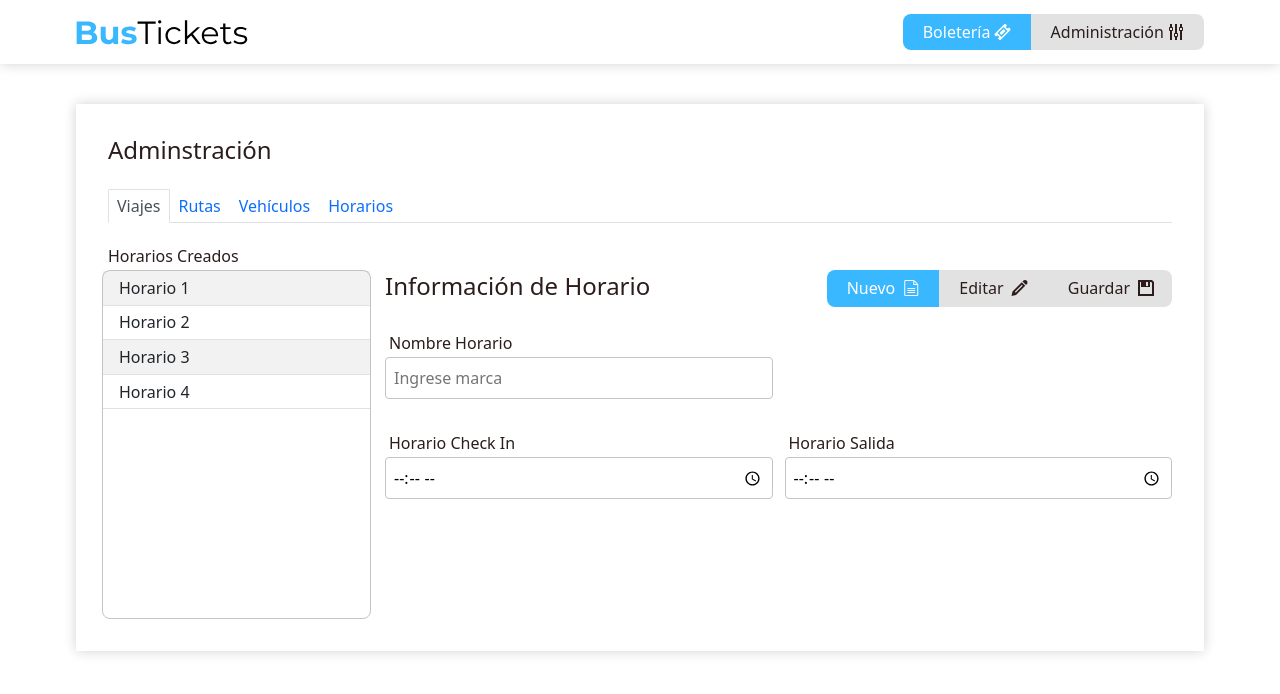
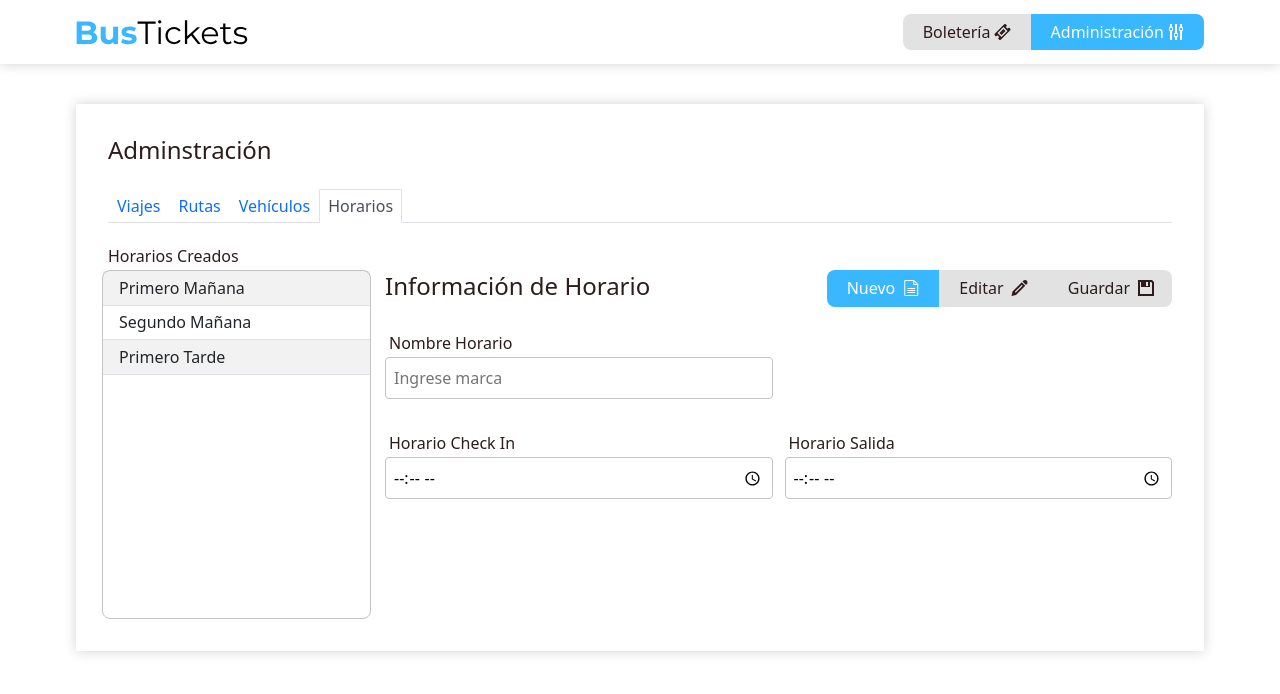
Before and after one commit to DanielAlonsoDev/Bustickets, a website: page index.html in a window 1280 px wide. Drawn offline with nearby package versions, Linux system fonts and the light colour scheme; files whose address does not match are found by name.

Commit message:
Avances en el funcionamiento del los horarios; la tabla ya carga los contenidos de un JSON

```diff
--- a/index.html
+++ b/index.html
@@ -19,18 +19,17 @@
             <img src="/images/BusTicketslogo.svg" alt="Logo del sitio">
             <ul class="nav nav-pills mb-3" id="pills-tab" role="tablist">
                 <li class="nav-item" role="presentation">
-                    <button class="nav-link active" id="pills-tickets-tab" data-bs-toggle="pill"
+                    <button class="nav-link" id="pills-tickets-tab" data-bs-toggle="pill"
                         data-bs-target="#pills-tickets" type="button" role="tab" aria-controls="pills-tickets"
                         aria-selected="true">Boletería <i class="icon-ticket"></i></button>
                 </li>
                 <li class="nav-item" role="presentation">
-                    <button class="nav-link" id="pills-administration-tab" data-bs-toggle="pill"
+                    <button class="nav-link active" id="pills-administration-tab" data-bs-toggle="pill"
                         data-bs-target="#pills-administration" type="button" role="tab"
                         aria-controls="pills-administration" aria-selected="false">Administración <i class="icon-equalizer2"></i></button>
                 </li>
             </ul>
         </div>
-
     </header>
 
     <main class="tab-content" id="pills-tabContent">
@@ -187,7 +186,7 @@
                     <nav>
                         <!-- BOTONES DEL TAB DE NAVEGACION -->
                         <div class="nav nav-tabs mt-5" id="nav-tab" role="tablist">
-                            <button class="nav-link active" id="nav-bustrip-tab" data-bs-toggle="tab"
+                            <button class="nav-link" id="nav-bustrip-tab" data-bs-toggle="tab"
                                 data-bs-target="#nav-bustrip" type="button" role="tab" aria-controls="nav-bustrip"
                                 aria-selected="true">Viajes</button>
 
@@ -198,7 +197,7 @@
                             <button class="nav-link" id="nav-vehicle-tab" data-bs-toggle="tab"
                                 data-bs-target="#nav-vehicle" type="button" role="tab" aria-controls="nav-vehicle"
                                 aria-selected="false">Vehículos</button>
-                            <button class="nav-link" id="nav-schedule-tab" data-bs-toggle="tab"
+                            <button class="nav-link active" id="nav-schedule-tab" data-bs-toggle="tab"
                                 data-bs-target="#nav-schedule" type="button" role="tab" aria-controls="nav-schedule"
                                 aria-selected="false">Horarios</button>
                         </div>
@@ -471,19 +470,8 @@
                                 </label>
                                 <div class="container-table col-3">
                                     <!-- TABLA DE VIAJES -->
-                                    <table class="table table-striped">
-                                        <tr>
-                                            <td>Horario 1</td>
-                                        </tr>
-                                        <tr>
-                                            <td>Horario 2</td>
-                                        </tr>
-                                        <tr>
-                                            <td>Horario 3</td>
-                                        </tr>
-                                        <tr>
-                                            <td>Horario 4</td>
-                                        </tr>
+                                    <table id="table-schedule" class="table table-striped">
+                                        <tbody></tbody>
                                     </table>
                                 </div>
                                 <!-- FORMULARIO DE INFORMACION DE Viaje -->
@@ -531,6 +519,7 @@
             </section>
         </div>
     </main>
+    <script src="js/schedules.js" type="text/javascript"></script>
 
     <!-- SCRIPTS -->
     <script src="https://cdn.jsdelivr.net/npm/bootstrap@5.1.3/dist/js/bootstrap.bundle.min.js"
--- a/js/index.js
+++ b/js/index.js
@@ -1,5 +1,5 @@
 class Route {
-    constructor( codeDeparture, codeDestination ,departure, destination, distance, etaHour, etaMinutes) {
+    constructor( codeDeparture, codeDestination ,departure, destination, distance) {
         this.codeDeparture = codeDeparture;
         this.codeDestination = codeDestination;
         this.routeName = codeDeparture + "-" + codeDestination;
--- /dev/null
+++ b/js/schedules.js
@@ -0,0 +1,35 @@
+class Schedule {
+    constructor(scheduleName, checkInTime, departureTime) {
+        this.scheduleName = scheduleName;
+        this.checkInTime = checkInTime;
+        this.departureTime = departureTime;
+    }
+}
+
+let scheduleList = [];
+let addSchedule = (scheduleNameInput,scheduleCheckInInput,scheduleDepartureInput) => {
+    let newSchedule = new Schedule(scheduleNameInput,scheduleCheckInInput,scheduleDepartureInput);
+    scheduleList.push(newSchedule);
+}
+
+let scheduleDataSet = '[ {"scheduleName":"Primero Mañana", "scheduleCheckIn":"07:45", "scheduleDeparture":"08:00" }, {"scheduleName":"Segundo Mañana", "scheduleCheckIn":"08:25", "scheduleDeparture":"08:40"},{"scheduleName":"Primero Tarde", "scheduleCheckIn":"14:15", "scheduleDeparture":"14:30"} ]';
+let scheduleData = JSON.parse( scheduleDataSet );
+
+for (let index = 0; index < scheduleData.length; index++) {
+
+    let scheduleNameInput = scheduleData[index].scheduleName;
+    let scheduleCheckInInput = scheduleData[index].scheduleCheckIn;
+    let scheduleDepartureInput = scheduleData[index].scheduleDeparture;
+
+    addSchedule(scheduleNameInput,scheduleCheckInInput,scheduleDepartureInput);
+}
+
+for (let index = 0; index < scheduleList.length; index++) {
+    let tableSchedule = document.querySelector('#table-schedule').querySelector('tbody');
+    let newRowElement = document.createElement('tr');
+    let newColumnElement = document.createElement('td');
+
+    tableSchedule.appendChild(newRowElement);
+    newRowElement.appendChild(newColumnElement);
+    newColumnElement.textContent = scheduleList[index].scheduleName;
+}
```
